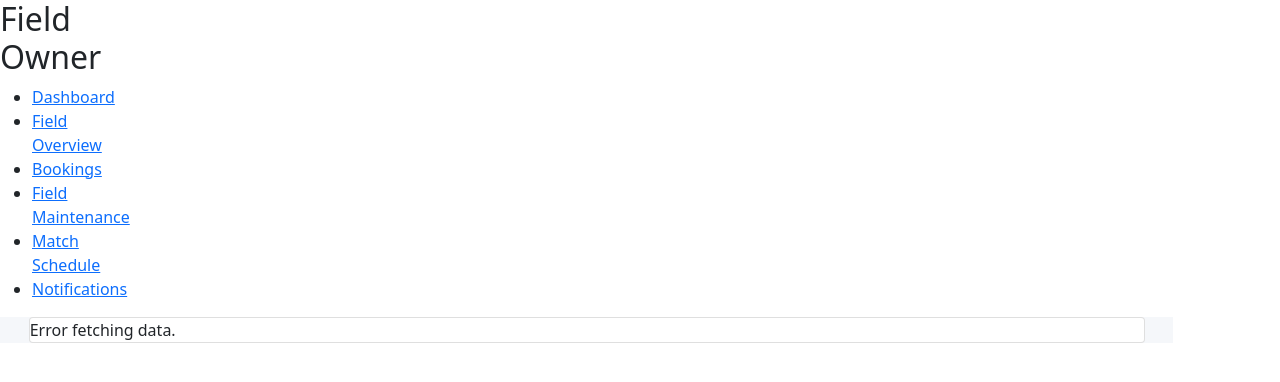
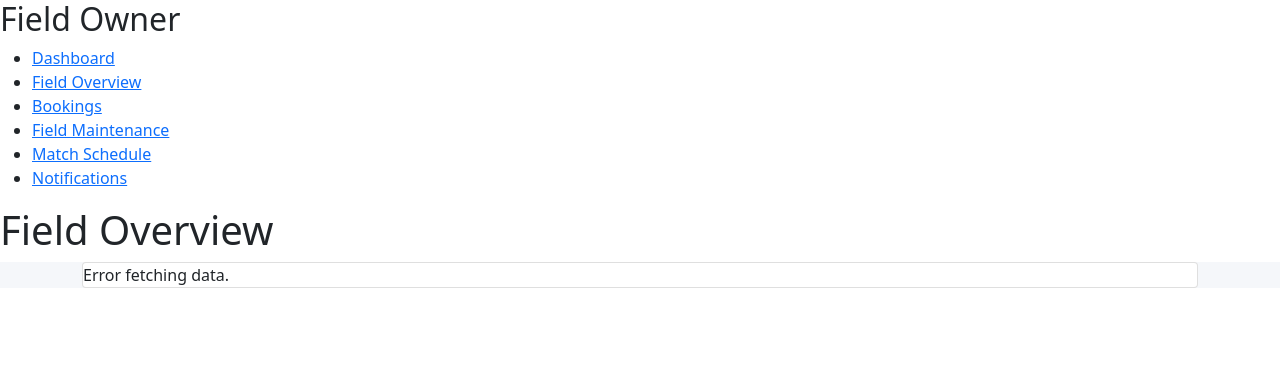
Before and after one commit to c4019544/FB-management, a PHP site: page /FieldOverview.php in a window 1280 px wide. Shown: the top 382 px of the page. Run offline with PHP 8.4, Linux system fonts and the light colour scheme.

Commit message:
field overview
fixed field overview table

```diff
--- a/FieldOwner/FOwnerDashboard.php
+++ b/FieldOwner/FOwnerDashboard.php
@@ -5,7 +5,7 @@
     <meta name="viewport" content="width=device-width, initial-scale=1.0">
     <title>Dashboard | Field Owner</title>
     <link href="https://cdn.jsdelivr.net/npm/bootstrap@5.0.2/dist/css/bootstrap.min.css" rel="stylesheet" integrity="sha384-EVSTQN3/azprG1Anm3QDgpJLIm9Nao0Yz1ztcQTwFspd3yD65VohhpuuCOmLASjC" crossorigin="anonymous">
-    <!-- <link rel="stylesheet" href="../styles/style.css"> -->
+    <link rel="stylesheet" href="../styles/style.css">
     <style>
         #chartContainer {
             width: 50%;
--- a/FieldOwner/FieldOverview.php
+++ b/FieldOwner/FieldOverview.php
@@ -9,12 +9,16 @@
 </head>
 
 <body>
-    <section class="col-1">
+
     <?php include 'Sidebar.php'; ?>
-    </section>
+
+    <div class="content">
+        <header>
+            <h1>Field Overview</h1>
+        </header>
 
 
-    <section class="col-11">
+        <section class="col">
             <div class="bg-image h-100" style="background-color: #f5f7fa;">
                 <div class="mask d-flex align-items-center h-100">
                 <div class="container">
@@ -22,7 +26,7 @@
                     <div class="col">
                         <div class="card">
                         <div class="card-body p-0">
-                        <div class="table-responsive table-scroll" data-mdb-perfect-scrollbar="true" style="position: relative;">
+                            <div class="table-responsive table-scroll field-table" data-mdb-perfect-scrollbar="true" style="position: relative;">
 
                             <?php
                                 // Connect to the SQLite database
@@ -73,30 +77,6 @@
                             ?>
 
 
-
-
-                            <!-- <tbody>
-                                <tr>
-                                    <td>New Trafford</td>
-                                    <td>74000</td>
-                                    <td>TestData 1</td>
-                                    <td>YES</td>
-                                    <td>YES</td>
-                                    <td>0</td>
-                                    <td>YES</td>
-                                    <td>450</td>
-                                </tr>
-                                <tr>
-                                    <td>Sandygate</td>
-                                    <td>700</td>
-                                    <td>TestData 2</td>
-                                    <td>NO</td>
-                                    <td>NO</td>
-                                    <td>0</td>
-                                    <td>NO</td>
-                                    <td>110</td>
-                                </tr>
-                            </tbody> -->
                             </table>
                             </div>
                         </div>
@@ -107,6 +87,15 @@
                 </div>
             </div>
         </section>
+    </div>
+
+
 
 </body>
 </html>
+
+<style>
+/* .field-table{
+    margin:600px 100px;
+} */
+</style>
```
Also changed, not shown: FieldOwner/Sidebar.php (+0 -123 lines). Lines whose indentation alone changed are shown as unchanged.
